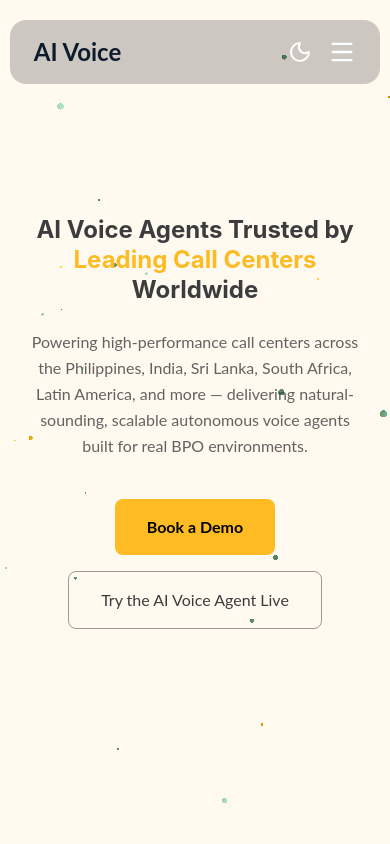
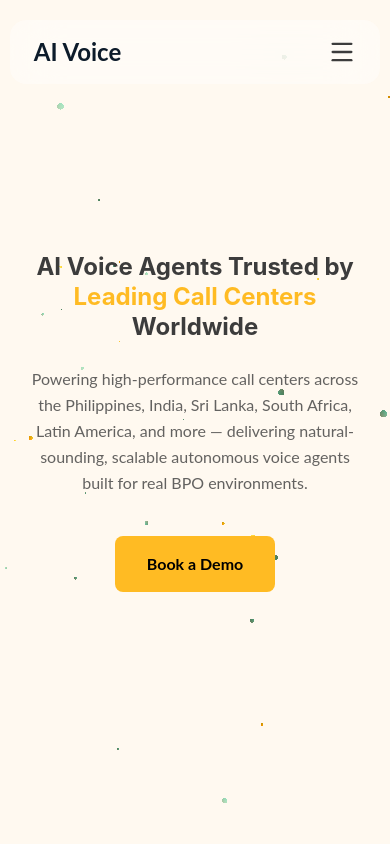
Before and after one commit to MusmRapid/ai-voice-landing, a React (Vite) app: page / in a window 390 px wide. Shown: the top 844 px of the page. Built offline with nearby package versions, Linux system fonts and the light colour scheme.

Commit message:
Refactor theme handling and remove unused imports; add ScrollToTop component

```diff
--- a/src/App.tsx
+++ b/src/App.tsx
@@ -1,4 +1,4 @@
-import { useAtom } from "jotai";
+// import { useAtom } from "jotai";
 import AdvantagesSection from "./components/AdvantagesSection";
 import FeaturesSection from "./components/FeaturesSection";
 import FinalCTA from "./components/FinalCTA";
@@ -6,15 +6,17 @@ import Footer from "./components/Footer";
 import Header from "./components/Header";
 import HeroSection from "./components/HeroSection";
 import RegionsSection from "./components/RegionsSection";
+import ScrollToTop from "./components/ScrollToTop";
 import TestimonialsSection from "./components/TestimonialsSection";
 import WhyChooseUs from "./components/WhyChooseUs";
-import { themeAtom } from "./atom/themeAtom";
+// import { themeAtom } from "./atom/themeAtom";
 
 function App() {
-  const [theme] = useAtom(themeAtom);
+  // const [theme] = useAtom(themeAtom);
 
   return (
-    <div className={`transition-colors duration-500 ${theme === 'dark' ? 'bg-heroLeft' : 'bg-lightBg'}`}>
+    // <div className={`transition-colors duration-500 ${theme === 'dark' ? 'bg-heroLeft' : 'bg-lightBg'}`}>
+    <div className="transition-colors duration-500 bg-lightBg">
       <Header />
       <HeroSection />
       <WhyChooseUs />
@@ -24,6 +26,7 @@ function App() {
       <TestimonialsSection />
       <FinalCTA />
       <Footer />
+      <ScrollToTop />
     </div>
   );
 }
--- a/src/components/Footer/index.tsx
+++ b/src/components/Footer/index.tsx
@@ -1,5 +1,4 @@
 import React from 'react';
-import { FaTwitter, FaLinkedin, FaGithub } from 'react-icons/fa';
 import { useAtom } from 'jotai/react';
 import { themeAtom } from '../../atom/themeAtom';
 
@@ -32,13 +31,13 @@ const Footer: React.FC = () => {
       }`}
     >
       <div className="flex flex-col items-center justify-between px-6 mx-auto max-w-7xl md:flex-row md:px-12">
+
         <div
-        onClick={() => {
-          scrollToSection("hero");
-        }}
-        className={`mb-4 cursor-pointer text-xl font-bold md:mb-0 transition-colors duration-500 ${
-          theme === 'dark' ? 'text-yellowBrand' : 'text-heroLeft'
-        }`}>
+          onClick={() => scrollToSection("hero")}
+          className={`mb-4 cursor-pointer text-xl font-bold md:mb-0 transition-colors duration-500 ${
+            theme === 'dark' ? 'text-yellowBrand' : 'text-heroLeft'
+          }`}
+        >
           AI Voice
         </div>
 
@@ -58,17 +57,8 @@ const Footer: React.FC = () => {
           ))}
         </div>
 
-        <div className="flex space-x-4">
-          <a href="#" className={`transition-colors duration-500 ${
-            theme === 'dark' ? 'text-white hover:text-yellowBrand' : 'text-lightText hover:text-yellowBrand'
-          }`}><FaTwitter size={20} /></a>
-          <a href="#" className={`transition-colors duration-500 ${
-            theme === 'dark' ? 'text-white hover:text-yellowBrand' : 'text-lightText hover:text-yellowBrand'
-          }`}><FaLinkedin size={20} /></a>
-          <a href="#" className={`transition-colors duration-500 ${
-            theme === 'dark' ? 'text-white hover:text-yellowBrand' : 'text-lightText hover:text-yellowBrand'
-          }`}><FaGithub size={20} /></a>
-        </div>
+        {/* 🔥 Removed social icons from here */}
+
       </div>
 
       <p className={`mt-6 text-sm text-center transition-colors duration-500 ${
--- a/src/components/Header/index.tsx
+++ b/src/components/Header/index.tsx
@@ -3,7 +3,7 @@ import { motion } from "framer-motion";
 import { Menu, X } from "lucide-react";
 import { themeAtom } from "../../atom/themeAtom";
 import { useAtom } from "jotai/react";
-import {Sun , Moon} from "lucide-react";
+// import {Sun , Moon} from "lucide-react";
 
 const navItems = [
   { name: "Why Choose Us", to: "whychooseus" },
@@ -28,7 +28,7 @@ const Header: React.FC = () => {
   const [isScrolled, setIsScrolled] = useState(false);
   const [menuOpen, setMenuOpen] = useState(false);
   const [activeSection, setActiveSection] = useState<string>("hero");
-  const [theme, setTheme] = useAtom(themeAtom);
+  const [theme] = useAtom(themeAtom);
 
   useEffect(() => {
     const handleScroll = () => setIsScrolled(window.scrollY > 10);
@@ -56,15 +56,25 @@ const Header: React.FC = () => {
     return () => window.removeEventListener("scroll", handleScroll);
   }, []);
 
-  const toggleTheme = () => {
-    setTheme(theme === 'dark' ? 'light' : 'dark');
-  };
+  // const toggleTheme = () => {
+  //   setTheme(theme === 'dark' ? 'light' : 'dark');
+  // };
 
   return (
     <motion.header
-      className={`fixed top-5 z-50 mx-auto inset-x-0 transition-all duration-500
-        ${isScrolled ? "backdrop-blur-md bg-black/30 shadow-md" : "bg-black/20"}
-        rounded-2xl w-[95%] max-w-7xl`}
+     className={`fixed top-5 z-50 mx-auto inset-x-0 transition-all duration-500 rounded-2xl w-[95%] max-w-7xl
+        backdrop-blur-xl
+        ${
+          theme === "dark"
+            ? isScrolled
+              ? "bg-black/40 shadow-lg"
+              : "bg-black/20"
+            : isScrolled
+              ? "bg-white/80 shadow-lg"
+              : "bg-white/40"
+        }
+      `}
+
       initial={{ y: -20 }}
       animate={{ y: 0 }}
     >
@@ -87,13 +97,13 @@ const Header: React.FC = () => {
               onClick={() => scrollToSection(item.to)}
               className={`
                 transition-colors cursor-pointer
-                ${activeSection === item.to
-                  ? theme === 'dark'
-                    ? 'text-yellowBrand'
-                    : 'text-heroLeft' // active in light mode
-                  : theme === 'dark'
-                    ? 'text-white hover:text-yellowBrand'
-                    : 'text-lightText hover:text-yellowBrand'}
+                ${
+                  activeSection === item.to
+                    ? "text-yellowBrand"
+                    : theme === "dark"
+                      ? "text-white hover:text-yellowBrand"
+                      : "text-lightText hover:text-yellowBrand"
+                }
               `}
             >
               {item.name}
@@ -101,7 +111,7 @@ const Header: React.FC = () => {
           ))}
         </nav>
 
-        <button
+        {/* <button
           onClick={toggleTheme}
           className={`
             transition-colors
@@ -109,20 +119,24 @@ const Header: React.FC = () => {
           `}
         >
           {theme === 'dark' ? <Sun /> : <Moon />}
-        </button>
+        </button> */}
       </div>
 
       <div className="flex items-center space-x-4 md:hidden">
-        <button
+        {/* <button
           onClick={toggleTheme}
-          className="text-white transition-colors hover:text-yellowBrand"
+          className={`transition-colors
+            ${theme === "dark" ? "text-white" : "text-lightText"}
+            hover:text-yellowBrand`}
         >
-          {theme === 'dark' ? <Sun /> : <Moon />}
-        </button>
+          {theme === "dark" ? <Sun /> : <Moon />}
+        </button> */}
 
         <button
           onClick={() => setMenuOpen(!menuOpen)}
-          className="text-white transition-colors hover:text-yellowBrand"
+          className={`transition-colors
+            ${theme === "dark" ? "text-white" : "text-lightText"}
+            hover:text-yellowBrand`}
         >
           {menuOpen ? <X size={28} /> : <Menu size={28} />}
         </button>
--- a/src/components/HeroSection/index.tsx
+++ b/src/components/HeroSection/index.tsx
@@ -62,24 +62,15 @@ const HeroSection: React.FC = () => {
           onClick={() => setOpenModal(true)}
           className={`
             px-8 py-4 font-bold rounded-lg transition
-              ${theme === 'dark' ? 'bg-yellowBrand text-black hover:bg-yellow-400' : 'bg-yellowBrand text-black hover:bg-yellow-400'}
+            ${theme === 'dark'
+              ? 'bg-yellowBrand text-black hover:bg-yellow-400'
+              : 'bg-yellowBrand text-black hover:bg-yellow-400'}
           `}
         >
           Book a Demo
         </button>
+      </motion.div>
 
-          <button
-            onClick={() => setOpenModal(true)}
-            className={`
-              px-8 py-4 rounded-lg border transition
-              ${theme === 'dark'
-                ? 'border-white/30 hover:bg-white/10 text-white'
-                : 'border-lightText/50 hover:bg-lightSecondary/20 text-lightText'}
-            `}
-          >
-            Try the AI Voice Agent Live
-          </button>
-        </motion.div>
       </div>
       <LeadCaptureModal open={openModal} onClose={() => setOpenModal(false)} />
     </div>
--- /dev/null
+++ b/src/components/ScrollToTop/index.tsx
@@ -0,0 +1,50 @@
+import React, { useEffect, useState } from "react";
+import { ArrowUp } from "lucide-react";
+import { motion } from "framer-motion";
+
+const ScrollToTop: React.FC = () => {
+  const [visible, setVisible] = useState(false);
+
+  useEffect(() => {
+    const toggleVisibility = () => {
+      setVisible(window.scrollY > 300);
+    };
+    window.addEventListener("scroll", toggleVisibility);
+    return () => window.removeEventListener("scroll", toggleVisibility);
+  }, []);
+
+  const scrollToTop = () => {
+    window.scrollTo({ top: 0, behavior: "smooth" });
+  };
+
+  return (
+    <>
+      {visible && (
+        <motion.button
+          onClick={scrollToTop}
+          initial={{ opacity: 0, scale: 0.8 }}
+          animate={{ opacity: 1, scale: 1 }}
+          exit={{ opacity: 0, scale: 0.8 }}
+          transition={{ duration: 0.25 }}
+
+          whileTap={{ scale: 0.9 }}
+
+          className="fixed z-50 p-3 text-black transition-all duration-300 rounded-full shadow-lg bottom-6 right-6 backdrop-blur-xl bg-yellowBrand hover:bg-yellowBrand/80"
+        >
+          <motion.div
+            animate={{ y: [0, -4, 0] }}
+            transition={{
+              duration: 1.2,
+              repeat: Infinity,
+              ease: "easeInOut",
+            }}
+          >
+            <ArrowUp size={22} />
+          </motion.div>
+        </motion.button>
+      )}
+    </>
+  );
+};
+
+export default ScrollToTop;
```
Lines whose indentation alone changed are shown as unchanged.
